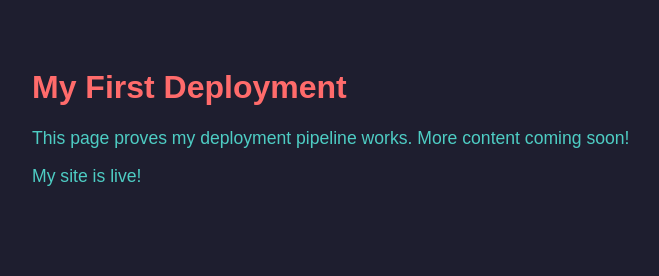
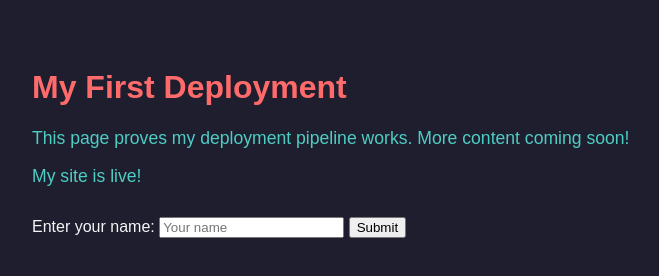
Before and after one commit to Alissims/Exercise-03-First-Deployment-CMPA-4303, a plain HTML site: page index.html in a window 1280 px wide. Shown: the whole page, without its empty margins (16-675 px from the left). Drawn offline with Linux system fonts and the light colour scheme.

Commit message:
Add name input and greeting functionality
Exercise 04: Add One Interactive Feature

```diff
--- a/index.html
+++ b/index.html
@@ -23,4 +23,24 @@
   <h1>My First Deployment</h1>
   <p>This page proves my deployment pipeline works. More content coming soon!</p>
   <p>My site is live!</p>
+
+  <div style="margin-top: 30px;">
+    <label for="nameInput">Enter your name:</label>
+    <input type="text" id="nameInput" placeholder="Your name">
+    <button onclick="showGreeting()">Submit</button>
+    <p id="greetingOutput"></p>
+  </div>
+
+  <script>
+    function showGreeting() {
+      const name = document.getElementById("nameInput").value;
+      const output = document.getElementById("greetingOutput");
+      if (name.trim() === "") {
+        output.textContent = "Please enter your name first!";
+      } else {
+        output.textContent = "Hello, " + name + "! Thanks for visiting my page.";
+      }
+    }
+  </script>
 </body>
+</html>
```
